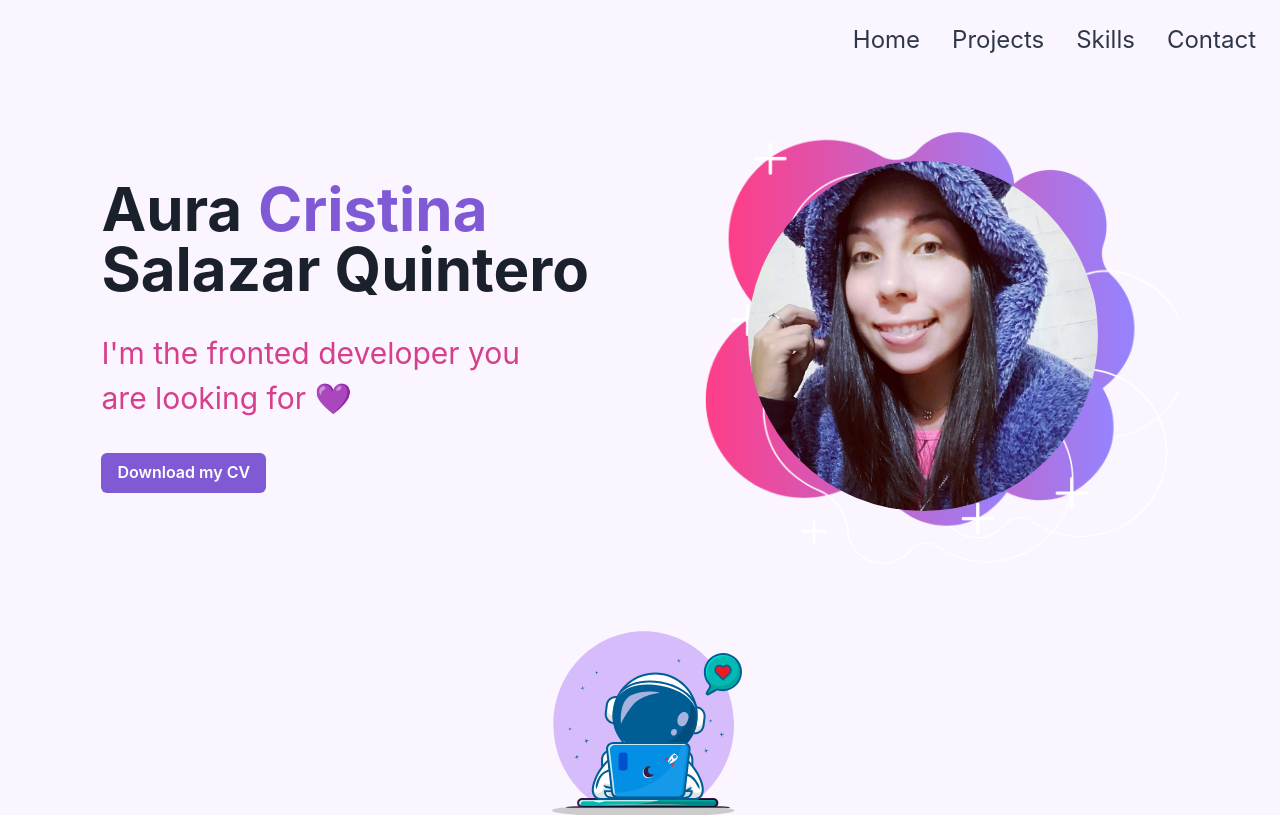
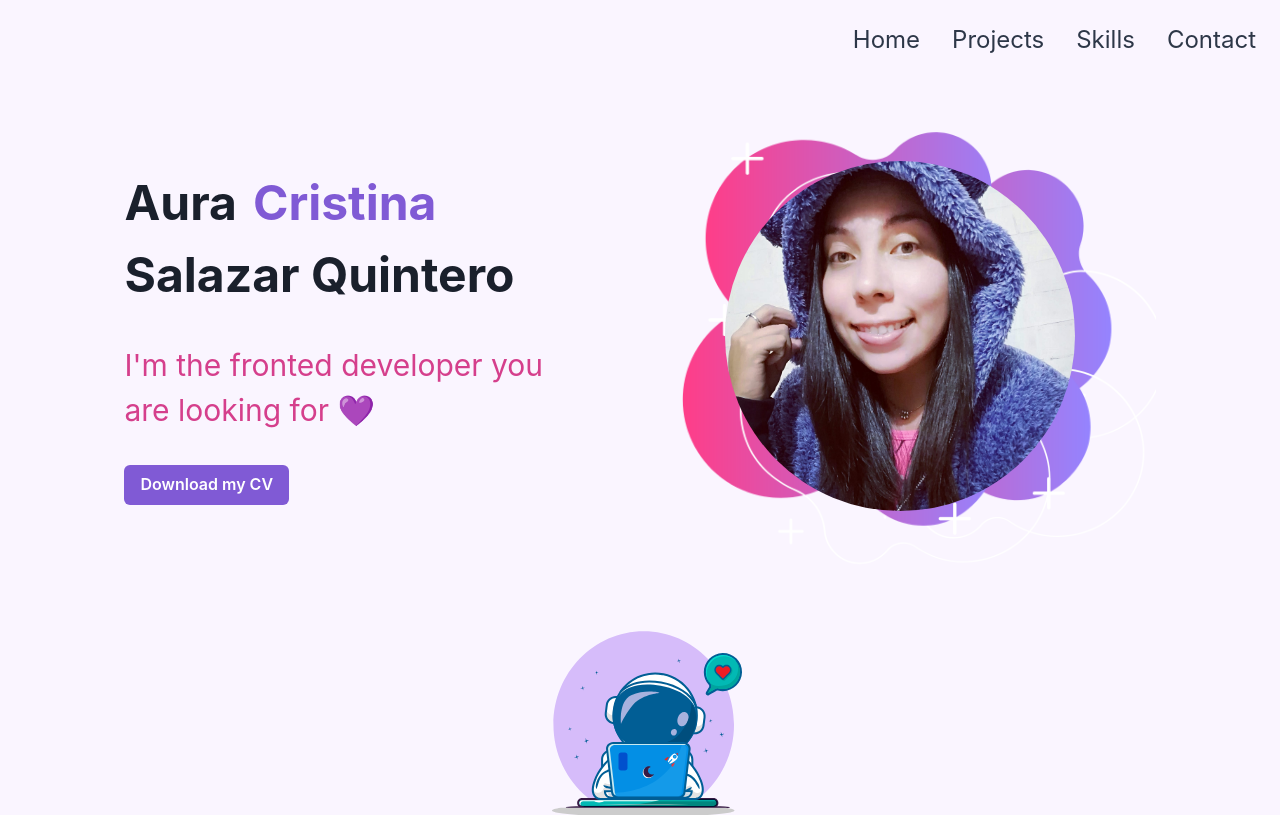
Before and after one commit to auracristina0693/Cristina-Portfolio, a React (Create React App) app: page / in a window 1280 px wide. Shown: the top 815 px of the page. Built offline with nearby package versions, Linux system fonts and the light colour scheme.

Commit message:
Add HamburguerMenu

```diff
--- a/package.json
+++ b/package.json
@@ -17,6 +17,7 @@
     "react-lottie": "^1.2.3",
     "react-router-dom": "^5.3.0",
     "react-scripts": "4.0.3",
+    "react-scroll": "^1.8.4",
     "web-vitals": "^0.2.4"
   },
   "scripts": {
--- /dev/null
+++ b/src/components/HamburguerMenu/index.js
@@ -0,0 +1,52 @@
+import React from 'react';
+import {
+  Box,
+  Menu,
+  MenuButton,
+  IconButton,
+  MenuList,
+  MenuItem,
+} from '@chakra-ui/react';
+import { HamburgerIcon } from '@chakra-ui/icons';
+import { Link } from 'react-scroll';
+
+export const HamburguerMenu = () => {
+  return (
+    <Box display={{ sm: 'base', md: 'none' }}>
+      <Menu>
+        <Menu>
+          <MenuButton
+            as={IconButton}
+            aria-label="Options"
+            icon={<HamburgerIcon />}
+            variant="outline"
+          />
+          <MenuList>
+            <MenuItem>
+              <Link to="home" smooth={true} duration={1000}>
+                Home
+              </Link>
+            </MenuItem>
+            <MenuItem>
+              <Link to="projects" smooth={true} duration={1000}>
+                Projects
+              </Link>
+            </MenuItem>
+            <MenuItem>
+              <Link to="skills" smooth={true} duration={1000}>
+                Skills
+              </Link>
+            </MenuItem>
+            <MenuItem>
+              <Link to="contact" smooth={true} duration={1000}>
+                Contact
+              </Link>
+            </MenuItem>
+          </MenuList>
+        </Menu>
+      </Menu>
+    </Box>
+  );
+};
+
+export default HamburguerMenu;
--- a/src/components/Hero/index.js
+++ b/src/components/Hero/index.js
@@ -1,20 +1,34 @@
 import React from 'react';
-import { Flex, Heading, Text, Box, Button, Image } from '@chakra-ui/react';
+import { Flex, Text, Box, Button, Image } from '@chakra-ui/react';
 import bgPicture from '../../assets/images/bg-Picture.png';
 import picture from '../../assets/images/foto-hero.jpg';
 
 const Hero = () => {
   return (
-    <Flex justifyContent="space-evenly" alignItems="center" wrap="wrap">
+    <Flex
+      justifyContent="space-evenly"
+      alignItems="center"
+      wrap="wrap"
+      id="home"
+    >
       <Flex flexDirection="column" justifyContent="flex-end">
         <Box my={8}>
           <Flex>
-            <Heading size="3xl">Aura</Heading>
-            <Heading mx={4} size="3xl" color="purple.500">
+            <Text fontWeight="bold" fontSize={{ base: '3xl', md: '5xl' }}>
+              Aura
+            </Text>
+            <Text
+              fontWeight="bold"
+              fontSize={{ base: '3xl', md: '5xl' }}
+              mx={4}
+              color="purple.500"
+            >
               Cristina
-            </Heading>
+            </Text>
           </Flex>
-          <Heading size="3xl">Salazar Quintero</Heading>
+          <Text fontWeight="bold" fontSize={{ base: '3xl', md: '5xl' }}>
+            Salazar Quintero
+          </Text>
         </Box>
         <Text fontSize={{ base: 'xl', md: '3xl' }} color="pink.500">
           I'm the fronted developer you <br />
--- a/src/components/Navbar/index.js
+++ b/src/components/Navbar/index.js
@@ -1,47 +1,13 @@
 import React from 'react';
-import {
-  Box,
-  HStack,
-  Link,
-  Text,
-  Menu,
-  MenuButton,
-  IconButton,
-  MenuList,
-  MenuItem,
-  Flex,
-} from '@chakra-ui/react';
-import { HamburgerIcon } from '@chakra-ui/icons';
+import { HStack, Text, Flex } from '@chakra-ui/react';
+import { Link } from 'react-scroll';
+import { HamburguerMenu } from '../HamburguerMenu';
 
 export const Navbar = () => {
   return (
     <Flex alignItems="center" h={20}>
-      <Box display={{ sm: 'base', md: 'none' }}>
-        <Menu>
-          <Menu>
-            <MenuButton
-              as={IconButton}
-              aria-label="Options"
-              icon={<HamburgerIcon />}
-              variant="outline"
-            />
-            <MenuList>
-              <MenuItem>
-                <Link href="/">Home</Link>
-              </MenuItem>
-              <MenuItem>
-                <a href="#projects">Projects</a>
-              </MenuItem>
-              <MenuItem>
-                <Link href="#skills">Skills</Link>
-              </MenuItem>
-              <MenuItem>
-                <Link href="#contact">Contact</Link>
-              </MenuItem>
-            </MenuList>
-          </Menu>
-        </Menu>
-      </Box>
+      <HamburguerMenu />
+
       <HStack
         display={{ base: 'none', md: 'flex' }}
         w="100%"
@@ -54,16 +20,24 @@ export const Navbar = () => {
         py={8}
       >
         <Text>
-          <Link href="/">Home</Link>
+          <Link to="home" smooth={true} duration={1000}>
+            Home
+          </Link>
         </Text>
         <Text>
-          <Link href="#projects">Projects</Link>
+          <Link to="projects" smooth={true} duration={1000}>
+            Projects
+          </Link>
         </Text>
         <Text>
-          <Link href="#skills">Skills</Link>
+          <Link to="skills" smooth={true} duration={1000}>
+            Skills
+          </Link>
         </Text>
         <Text>
-          <Link href="#contact">Contact</Link>
+          <Link to="contact" smooth={true} duration={1000}>
+            Contact
+          </Link>
         </Text>
       </HStack>
     </Flex>
--- a/src/components/SkillCircle/index.js
+++ b/src/components/SkillCircle/index.js
@@ -7,7 +7,7 @@ export const SkillCircle = ({ image, text }) => {
       <Image
         src={image}
         borderRadius="full"
-        boxSize="150px"
+        boxSize={{ base: '100px', md: '150px' }}
         objectFit="cover"
       />
       <Text align="center" fontSize="2x1" color="purple.700">
--- a/src/components/Skills/index.js
+++ b/src/components/Skills/index.js
@@ -43,9 +43,7 @@ export const Skills = () => {
             ))}
           </Flex>
         </Flex>
-        <Flex w="100%" justifyContent="center" alignItems="center" wrap="wrap">
-          <TechSkills />
-        </Flex>
+        <TechSkills />
       </Flex>
       <Flex justifyContent="center" w="100%" backgroundColor="purple.50" pt={8}>
         <Text fontSize="3xl" color="purple.500">
```
Also changed, not shown: 1 other file (tests, documents, lock files or other folders).
